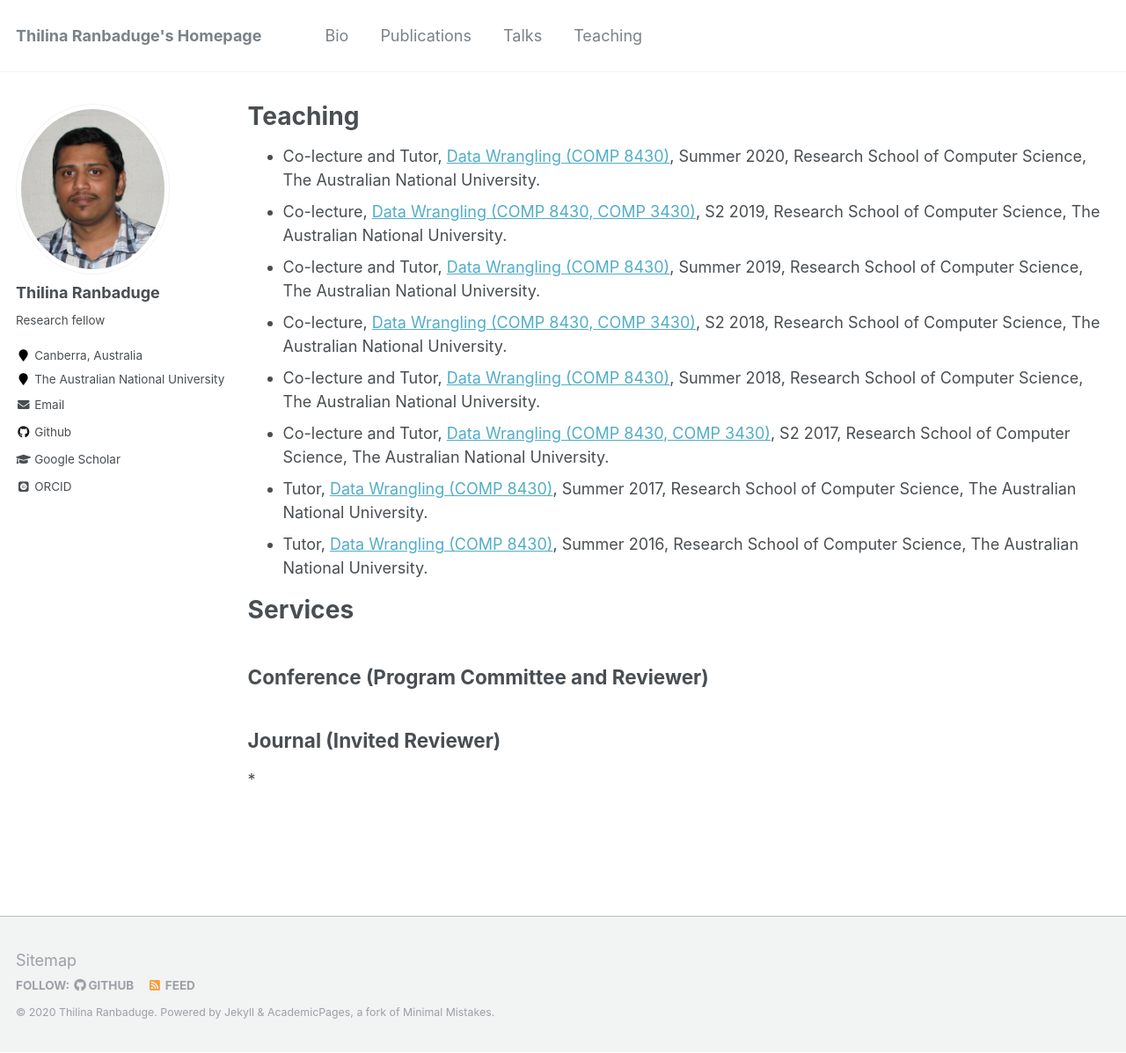
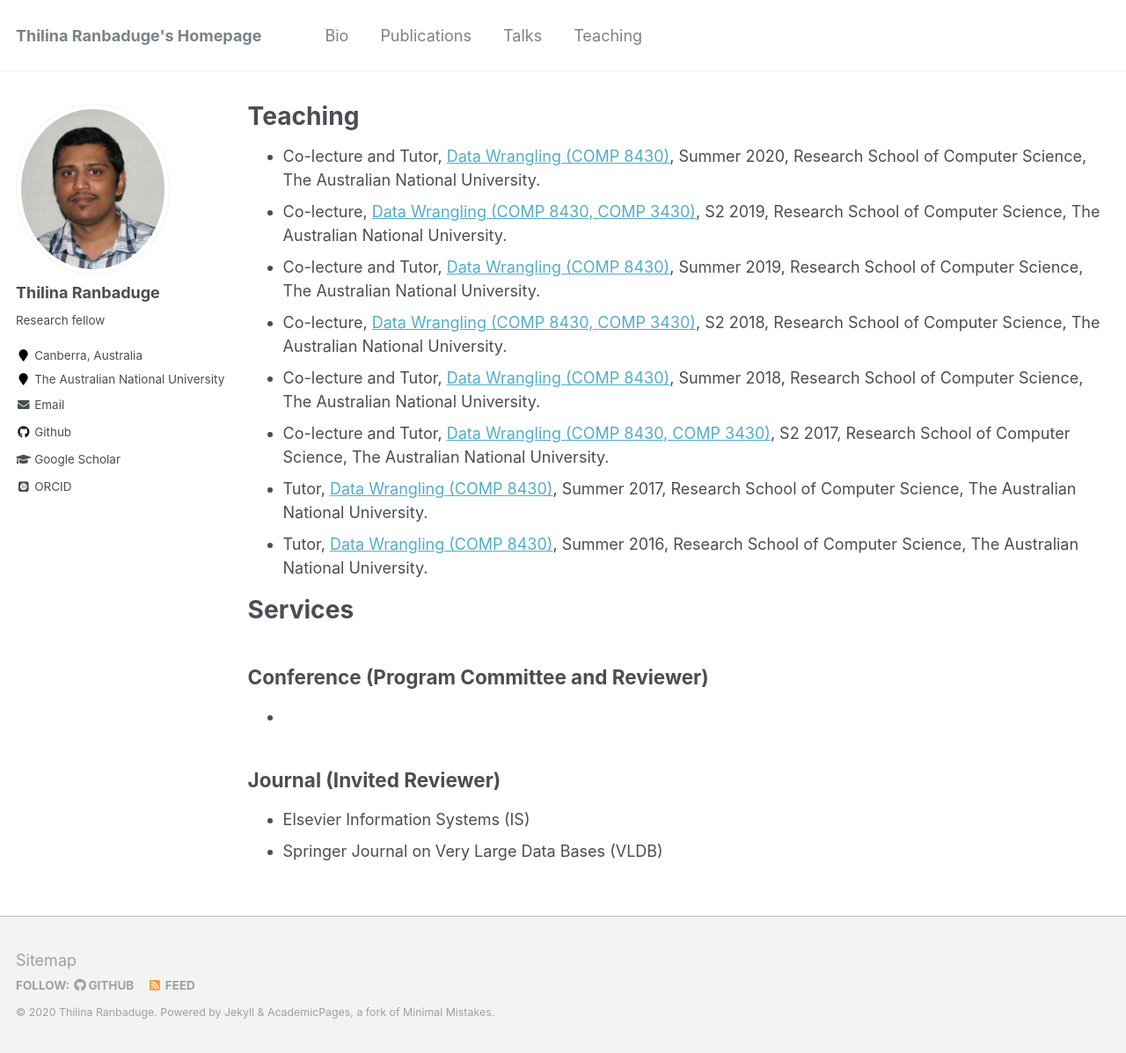
Before and after one commit to thilina-ranbaduge/thilina-ranbaduge.github.io, a Jekyll site: the page built from _pages/teaching.md, in a window 1280 px wide and 1197 px high. Shown: the whole window at 88% size. Built offline with Jekyll 4.4.1, drawn with Linux system fonts in a browser that asks for light colours; some web fonts are replaced.

Commit message:
Update teaching.md

```diff
--- a/_pages/teaching.md
+++ b/_pages/teaching.md
@@ -17,8 +17,9 @@ author_profile: true
 # Services
 
 ## Conference (Program Committee and Reviewer)
-
+*
 
 
 ## Journal (Invited Reviewer)
-*
+* Elsevier Information Systems (IS)
+* Springer Journal on Very Large Data Bases (VLDB)
```
